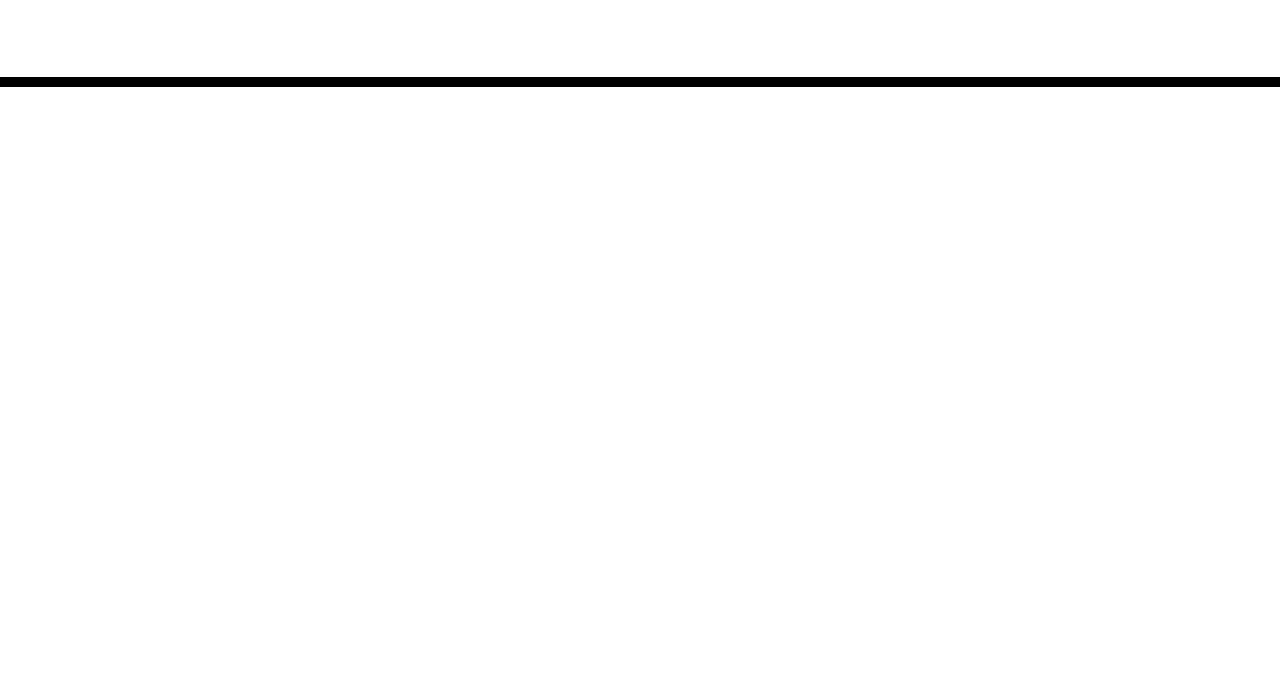
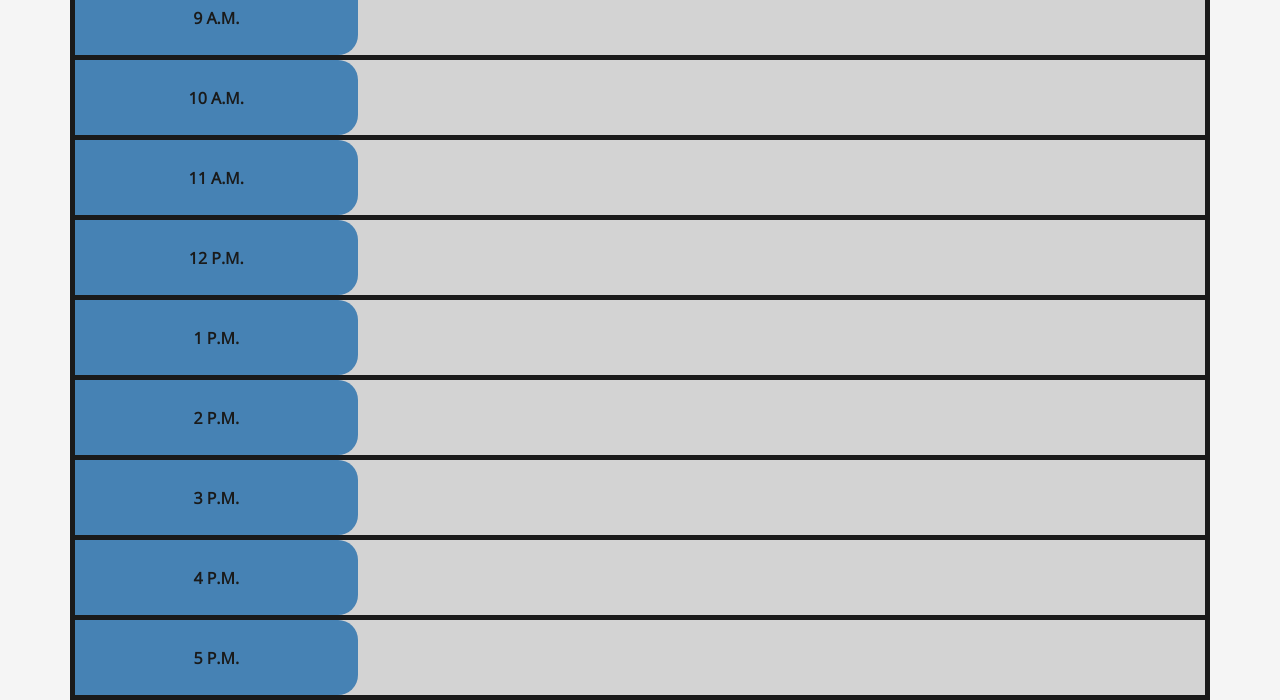
Before and after one commit to djmarcy/task_scheduler, a plain HTML site: page index.html in a window 1280 px wide. Shown: the part 181-881 px from the top of the page. Before the commit the page ends 800 px from the top, so only its background shows below. Drawn offline with nearby package versions, Linux system fonts and the light colour scheme.

Commit message:
Basic layout done

```diff
--- a/Assets/css/style.css
+++ b/Assets/css/style.css
@@ -2,6 +2,7 @@ body {
   font-family: 'Open Sans', sans-serif;
   font-size: 16px;
   line-height: 1;
+  background-color: whitesmoke;
 }
 
 textarea {
@@ -15,25 +16,14 @@ textarea {
 
 .jumbotron {
   text-align: center;
-  background-color: transparent;
-  color: black;
+  background-color: whitesmoke;
+  color: #1a1a1a;
   border-radius: 0;
-  border-bottom: 10px solid black;
+  border-bottom: 10px solid #1a1a1a;
 }
 
 .description {
   white-space: pre-wrap;
-}
-
-.time-block {
-  text-align: center;
-  border-radius: 15px;
-}
-
-.row {
-  white-space: pre-wrap;
-  height: 80px;
-  border-top: 1px solid white;
 }
 
 .hour {
@@ -69,3 +59,44 @@ textarea {
   font-size: 20px;
   transition: all 0.3s ease-in-out;
 }
+
+/* Container */
+.container {
+  display: flex;
+  flex-direction: column;
+  margin-top: 25px;
+  background-color: lightgray;
+  }
+
+.row {
+  display: flex;
+  white-space: pre-wrap;
+  height: 80px;
+  border: solid 5px #1a1a1a;
+  border-bottom: none;
+}
+
+/* .time-block,
+.event-input,
+.save-event {
+  border: 5px solid #1a1a1a;
+  border-bottom: none;
+} */
+
+.container:last-of-type {
+  border-bottom: 5px solid #1a1a1a;
+}
+
+/* .time-block,
+.event-input {
+  border-right: none;
+} */
+
+.time-block {
+  text-align: center;
+  color: #1a1a1a;
+  background-color: steelblue;
+  padding-top: 30px;
+  font-weight: bolder;
+  border-radius: 0 20px 20px 0;
+}
--- a/index.html
+++ b/index.html
@@ -6,14 +6,11 @@
     <meta http-equiv="X-UA-Compatible" content="ie=edge" />
     <link
       rel="stylesheet"
-      href="https://stackpath.bootstrapcdn.com/bootstrap/4.3.1/css/bootstrap.min.css"
-    />
-    <link
-      rel="stylesheet"
       href="https://use.fontawesome.com/releases/v5.8.1/css/all.css"
       integrity="sha384-50oBUHEmvpQ+1lW4y57PTFmhCaXp0ML5d60M1M7uH2+nqUivzIebhndOJK28anvf"
       crossorigin="anonymous"
     />
+    <link rel="stylesheet" href="https://cdn.jsdelivr.net/npm/bootstrap@5.1.3/dist/css/bootstrap.min.css" integrity="sha384-1BmE4kWBq78iYhFldvKuhfTAU6auU8tT94WrHftjDbrCEXSU1oBoqyl2QvZ6jIW3" crossorigin="anonymous">
     <link
       href="https://fonts.googleapis.com/css?family=Open+Sans&display=swap"
       rel="stylesheet"
@@ -28,11 +25,67 @@
       <p class="lead">A simple calendar app for scheduling your work day</p>
       <p id="currentDay" class="lead"></p>
     </header>
-    <div class="container">
-      <!-- Timeblocks go here -->
-    </div>
+
+    <section class="container">
+
+      <div class="row" data-time="9">
+        <div class="time-block col-3">9 A.M.</div>
+        <div class="event-input col-8"></div>
+        <div class="save-event col-1"></div>
+      </div>
+
+      <div class="row" data-time="10">
+        <div class="time-block col-3">10 A.M.</div>
+        <div class="event-input col-8"></div>
+        <div class="save-event col-1"></div>
+      </div>
+
+      <div class="row" data-time="11">
+        <div class="time-block col-3">11 A.M.</div>
+        <div class="event-input col-8"></div>
+        <div class="save-event col-1"></div>
+      </div>
+
+      <div class="row" data-time="12">
+        <div class="time-block col-3">12 P.M.</div>
+        <div class="event-input col-8"></div>
+        <div class="save-event col-1"></div>
+      </div>
+
+      <div class="row" data-time="1">
+        <div class="time-block col-3">1 P.M.</div>
+        <div class="event-input col-8"></div>
+        <div class="save-event col-1"></div>
+      </div>
+
+      <div class="row" data-time="2">
+        <div class="time-block col-3">2 P.M.</div>
+        <div class="event-input col-8"></div>
+        <div class="save-event col-1"></div>
+      </div>
+
+      <div class="row" data-time="3">
+        <div class="time-block col-3">3 P.M.</div>
+        <div class="event-input col-8"></div>
+        <div class="save-event col-1"></div>
+      </div>
+
+      <div class="row" data-time="4">
+        <div class="time-block col-3">4 P.M.</div>
+        <div class="event-input col-8"></div>
+        <div class="save-event col-1"></div>
+      </div>
+
+      <div class="row" data-time="5">
+        <div class="time-block col-3">5 P.M.</div>
+        <div class="event-input col-8"></div>
+        <div class="save-event col-1"></div>
+      </div>
+
+    </section>
 
     <script src="https://cdnjs.cloudflare.com/ajax/libs/jquery/3.2.1/jquery.min.js"></script>
     <script src="https://cdnjs.cloudflare.com/ajax/libs/moment.js/2.24.0/moment.min.js"></script>
+    <script src="/Assets/js/script.js"></script>
   </body>
 </html>
```
Also changed, not shown: Assets/js/script.js (added).
